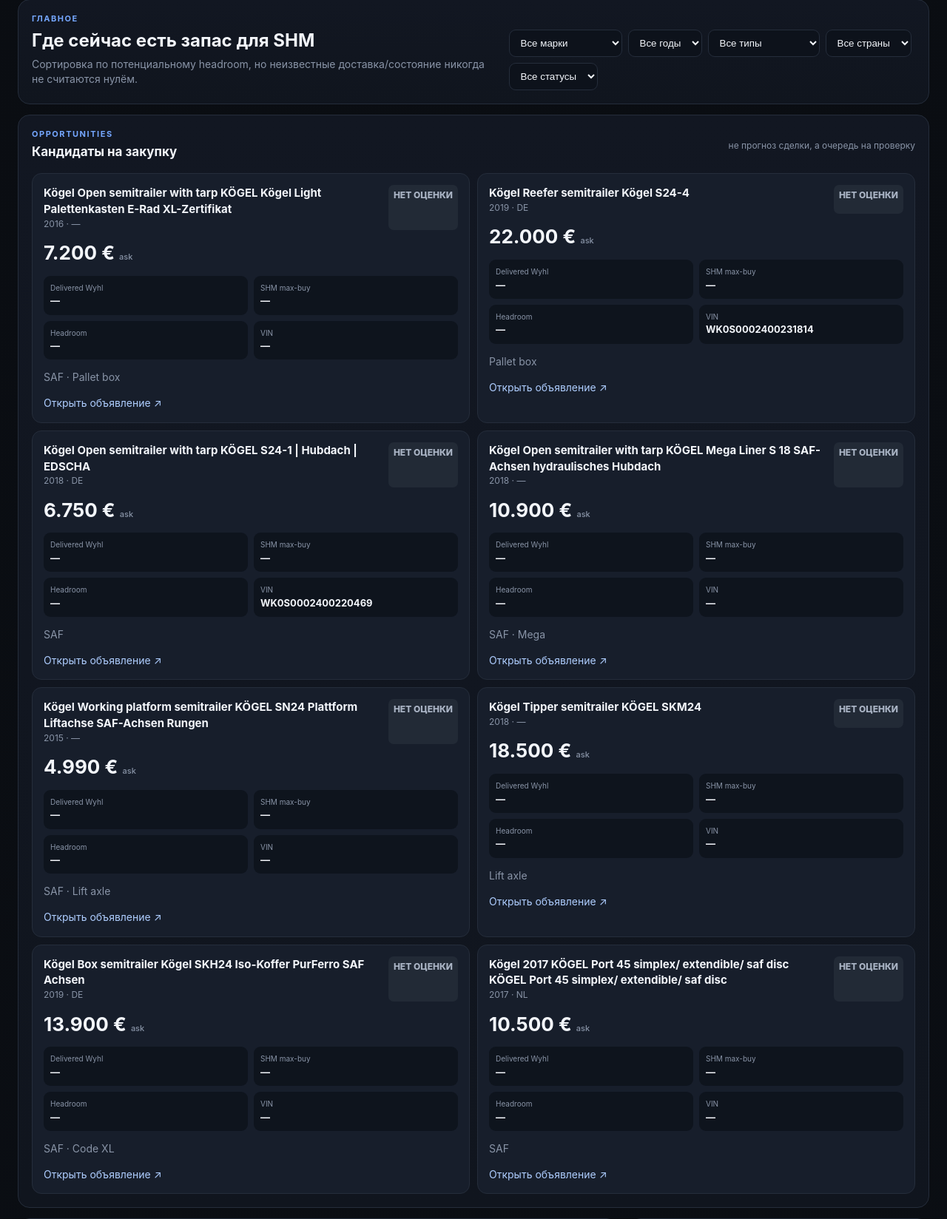
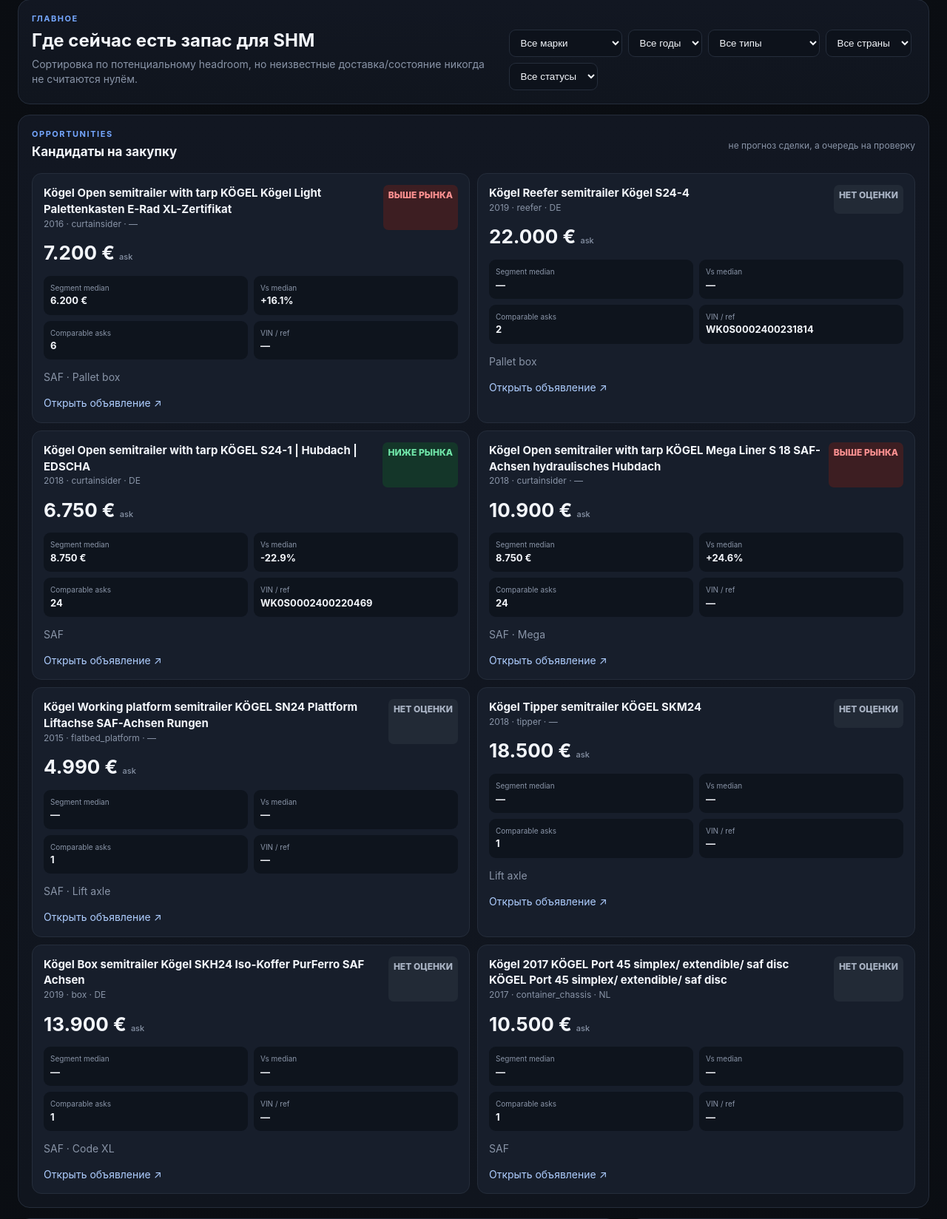
Before and after one commit to Muza-code/shmhandelvin, a Flask app: page / in a window 1280 px wide. Shown: the part 275-1923 px from the top of the page at 74% size. Run offline with Flask 3, Linux system fonts and the light colour scheme.

Commit message:
ui: add comparable-market signal without pretending it is a buy recommendation

```diff
--- a/templates/market_center.html
+++ b/templates/market_center.html
@@ -89,8 +89,18 @@ const esc=s=>String(s??'').replace(/[&<>"']/g,m=>({'&':'&amp;','<':'&lt;','>':'&
 let data={listings:[],coverage:[],benchmarks:[]};
 
 function badge(status){
-  const labels={interesting:'ИНТЕРЕСНО',check:'ПРОВЕРИТЬ',expensive:'ДОРОГО',unknown:'НЕТ ОЦЕНКИ'};
+  const labels={interesting:'НИЖЕ РЫНКА',check:'ПРОВЕРИТЬ',expensive:'ВЫШЕ РЫНКА',unknown:'НЕТ ОЦЕНКИ'};
   return '<span class="badge '+esc(status||'unknown')+'">'+(labels[status]||labels.unknown)+'</span>';
+}
+function marketContext(x){
+  const seg=(data.segments||[]).find(s=>s.brand===x.brand && String(s.year)===String(x.year) && (s.body_type||'other')===(x.body_type||'other'));
+  const ask=x.price_original;
+  if(!seg || !ask || !seg.median_ask_eur || (seg.priced||0)<5) return {status:'unknown',median:null,q1:null,diff:null,n:seg?.priced||0};
+  const diff=(ask/seg.median_ask_eur-1)*100;
+  let status='check';
+  if(seg.q1_ask_eur!=null && ask<=seg.q1_ask_eur) status='interesting';
+  else if(diff>=15) status='expensive';
+  return {status,median:seg.median_ask_eur,q1:seg.q1_ask_eur,diff,n:seg.priced};
 }
 function render(){
   const L=data.listings||[];
@@ -110,17 +120,18 @@ function render(){
   ].map(([a,b])=>'<div class="kpi"><span>'+a+'</span><strong>'+b+'</strong></div>').join('');
 
   const bf=document.getElementById('brandFilter').value, yf=document.getElementById('yearFilter').value, tf=document.getElementById('bodyFilter').value, cf=document.getElementById('countryFilter').value, sf=document.getElementById('statusFilter').value, q=document.getElementById('search').value.toLowerCase();
-  const F=L.filter(x=>(!bf||x.brand===bf)&&(!yf||String(x.year)===yf)&&(!tf||x.body_type===tf)&&(!cf||x.country===cf)&&(!sf||x.status===sf)&&(!q||JSON.stringify(x).toLowerCase().includes(q)));
+  const enriched=L.map(x=>({...x,_market:marketContext(x)}));
+  const F=enriched.filter(x=>(!bf||x.brand===bf)&&(!yf||String(x.year)===yf)&&(!tf||x.body_type===tf)&&(!cf||x.country===cf)&&(!sf||x._market.status===sf)&&(!q||JSON.stringify(x).toLowerCase().includes(q)));
 
   document.getElementById('opportunities').innerHTML=F.slice().sort((a,b)=>(b.headroom??-1e9)-(a.headroom??-1e9)).slice(0,8).map(x=>`
     <article class="deal-card">
-      <div class="deal-top"><div><b>${esc(x.brand)} ${esc(x.model||'')}</b><span>${esc(x.year||'—')} · ${esc(x.country||'—')}</span></div>${badge(x.status)}</div>
+      <div class="deal-top"><div><b>${esc(x.brand)} ${esc(x.model||'')}</b><span>${esc(x.year||'—')} · ${esc(x.body_type||'other')} · ${esc(x.country||'—')}</span></div>${badge(x._market.status)}</div>
       <div class="deal-price">${euro(x.price_net_eur)} <small>ask</small></div>
       <div class="deal-grid">
-        <div><span>Delivered Wyhl</span><b>${euro(x.delivered_eur)}</b></div>
-        <div><span>SHM max-buy</span><b>${euro(x.max_buy_eur)}</b></div>
-        <div><span>Headroom</span><b>${euro(x.headroom)}</b></div>
-        <div><span>VIN</span><b>${esc(x.vin||x.vin_ref||'—')}</b></div>
+        <div><span>Segment median</span><b>${euro(x._market.median)}</b></div>
+        <div><span>Vs median</span><b>${x._market.diff==null?'—':(x._market.diff>0?'+':'')+x._market.diff.toFixed(1)+'%'}</b></div>
+        <div><span>Comparable asks</span><b>${x._market.n||'—'}</b></div>
+        <div><span>VIN / ref</span><b>${esc(x.vin||x.vin_ref||'—')}</b></div>
       </div>
       <p>${esc((x.features||[]).join(' · ')||'Комплектация ещё не подтверждена')}</p>
       ${x.url?'<a target="_blank" rel="noopener" href="'+esc(x.url)+'">Открыть объявление ↗</a>':''}
@@ -138,7 +149,7 @@ function render(){
   </tr>`).join('');
 
   document.getElementById('listings').innerHTML=F.slice(0,100).map(x=>`<tr>
-    <td><b>${esc(x.brand)} ${esc(x.model||'')}</b><small>${esc(x.seller||'')}</small></td><td>${esc(x.year||'—')}<small>${esc(x.year_basis||'')}</small></td><td>${esc(x.body_type||'other')}</td><td>${esc(x.country||'—')}</td><td><b>${euro(x.price_net_eur)}</b></td><td class="mono">${esc(x.vin||x.vin_ref||'—')}</td><td>${esc((x.features||[]).slice(0,4).join(', '))}</td><td>${esc(x.source||'—')}</td><td>${badge(x.status)}</td>
+    <td><b>${esc(x.brand)} ${esc(x.model||'')}</b><small>${esc(x.seller||'')}</small></td><td>${esc(x.year||'—')}<small>${esc(x.year_basis||'')}</small></td><td>${esc(x.body_type||'other')}</td><td>${esc(x.country||'—')}</td><td><b>${euro(x.price_net_eur)}</b></td><td class="mono">${esc(x.vin||x.vin_ref||'—')}</td><td>${esc((x.features||[]).slice(0,4).join(', '))}</td><td>${esc(x.source||'—')}</td><td>${badge(x._market.status)}</td>
   </tr>`).join('');
 
   document.getElementById('syncStatus').textContent='Данные: '+(data.updated_at||'нет отметки');
```
